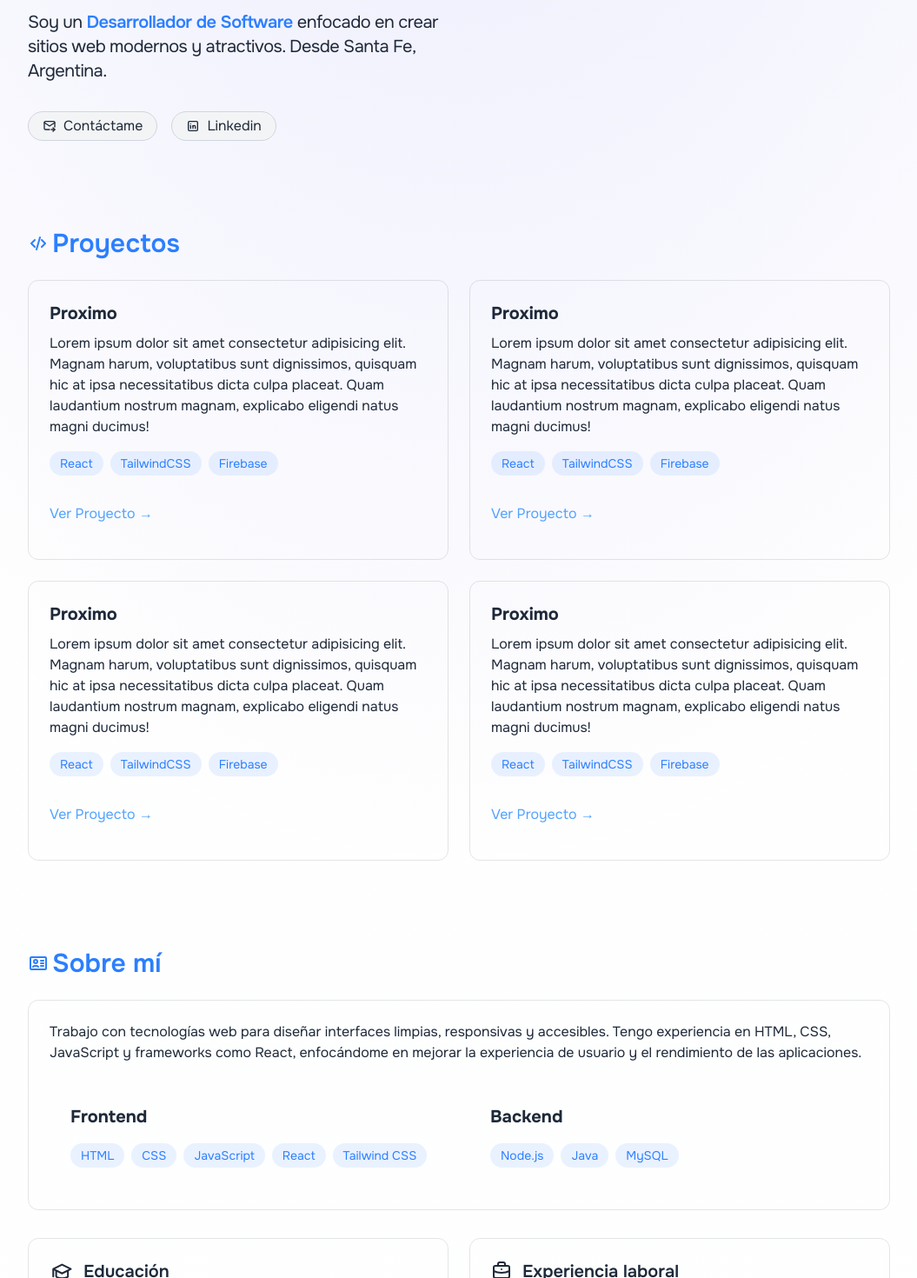
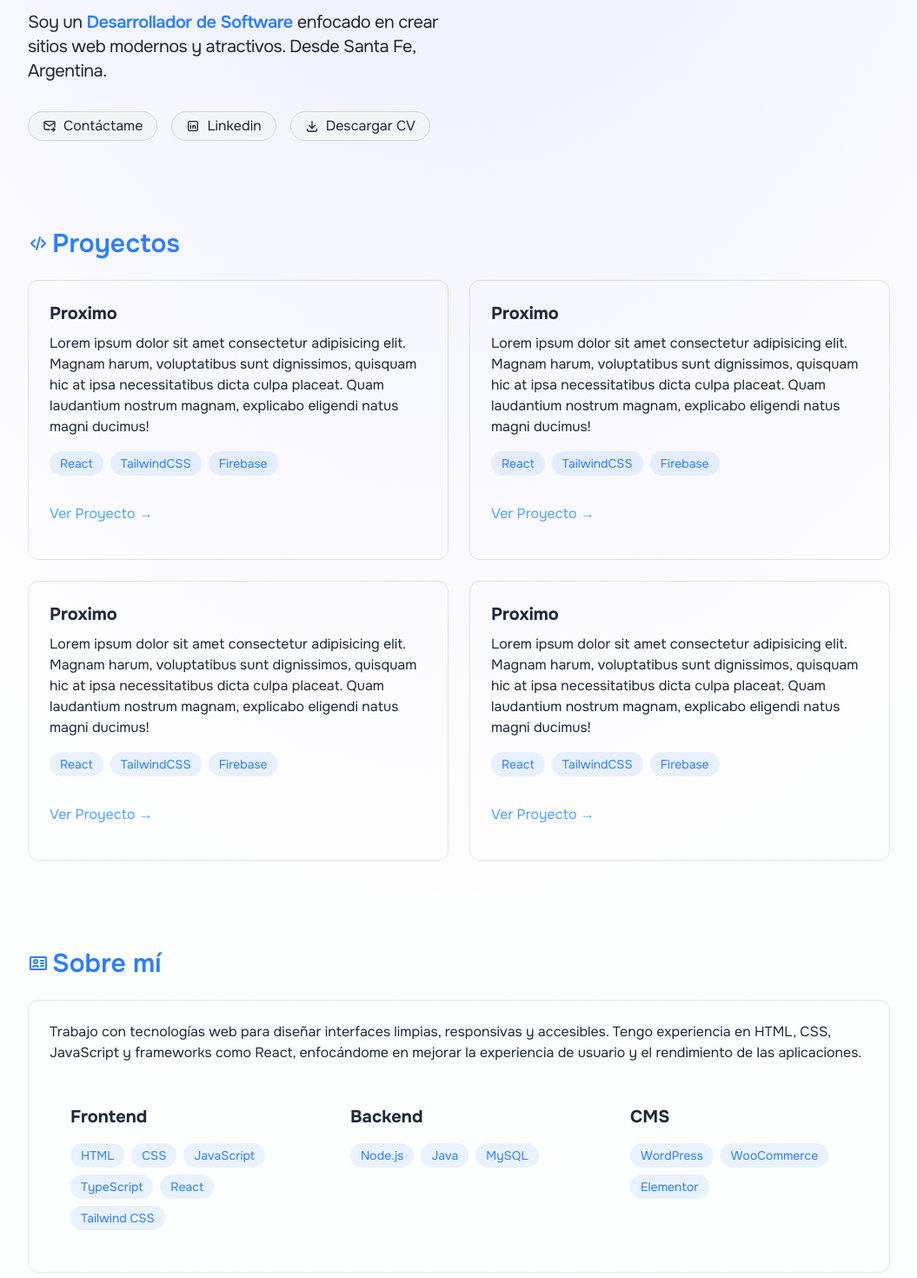
Before and after one commit to gastonr9/portfolio, a React (Vite) app: page / in a window 1280 px wide. Shown: the part 280-1750 px from the top of the page at 87% size, without its empty margins (112-1167 px from the left). Built offline with nearby package versions, Linux system fonts and the light colour scheme.

Commit message:
update resume pdf

```diff
--- a/src/components/sections/About.jsx
+++ b/src/components/sections/About.jsx
@@ -1,6 +1,14 @@
 export const About = () => {
-  const frontendSkills = ["HTML", "CSS", "JavaScript", "React", "Tailwind CSS"];
+  const frontendSkills = [
+    "HTML",
+    "CSS",
+    "JavaScript",
+    "TypeScript",
+    "React",
+    "Tailwind CSS",
+  ];
   const backendSkills = ["Node.js", "Java", "MySQL"];
+  const cmsSkills = ["WordPress", "WooCommerce", "Elementor"];
   return (
     <section
       id="sobre-mi"
@@ -35,7 +43,7 @@ export const About = () => {
             y frameworks como React, enfocándome en mejorar la experiencia de
             usuario y el rendimiento de las aplicaciones.
           </p>
-          <div className=" grid grid-cols-1 md:grid-cols-2 gap-6">
+          <div className=" grid grid-cols-1 md:grid-cols-3 gap-6">
             <div className=" rounded-xl p-6 hover:-translate-y-1 transition-all">
               <h3 className="text-xl font-bold mb-4">Frontend</h3>
               <div className="flex flex-wrap gap-2">
@@ -53,6 +61,19 @@ export const About = () => {
               <h3 className="text-xl font-bold mb-4">Backend</h3>
               <div className="flex flex-wrap gap-2">
                 {backendSkills.map((tech, key) => (
+                  <span
+                    key={key}
+                    className="bg-blue-500/10 text-blue-500 px-3 py-1 rounded-full text-sm hover:bg-blue-500/20 hover:shadow-[0_2px_8px_rgba(59,130,2246,0.2)] transition"
+                  >
+                    {tech}
+                  </span>
+                ))}
+              </div>
+            </div>
+            <div className=" rounded-xl p-6 hover:-translate-y-1 transition-all">
+              <h3 className="text-xl font-bold mb-4">CMS</h3>
+              <div className="flex flex-wrap gap-2">
+                {cmsSkills.map((tech, key) => (
                   <span
                     key={key}
                     className="bg-blue-500/10 text-blue-500 px-3 py-1 rounded-full text-sm hover:bg-blue-500/20 hover:shadow-[0_2px_8px_rgba(59,130,2246,0.2)] transition"
--- a/src/components/sections/Home.jsx
+++ b/src/components/sections/Home.jsx
@@ -91,6 +91,34 @@ export const Home = () => {
             </svg>
             Linkedin
           </a>
+          <a
+            href="/CV_Gaston_Rodriguez_dev.pdf"
+            download="CV_Gaston_Rodriguez_dev"
+            type="application/pdf"
+            target="_blank"
+            rel="noopener noreferrer"
+            role="link"
+            className="inline-flex items-center justify-center gap-2 px-4 py-1 text-gray-800 transition bg-gray-100 border border-gray-300 rounded-full dark:bg-gray-800 dark:border-gray-600 dark:text-white focus-visible:ring-blue-500 text-md hover:bg-gray-900 hover:border-gray-700 hover:text-white dark:hover:bg-gray-100 dark:hover:border-gray-300 dark:hover:text-black group max-w-fit focus:outline-none focus-visible:outline-none focus-visible:ring  focus-visible:ring-offset-2 active:bg-black"
+          >
+            <svg
+              className="size-4"
+              xmlns="http://www.w3.org/2000/svg"
+              width="24"
+              height="24"
+              viewBox="0 0 24 24"
+              strokeWidth="2"
+              stroke="currentColor"
+              fill="none"
+              strokeLinecap="round"
+              strokeLinejoin="round"
+            >
+              <path stroke="none" d="M0 0h24v24H0z" fill="none" />
+              <path d="M4 17v2a2 2 0 0 0 2 2h12a2 2 0 0 0 2 -2v-2" />
+              <path d="M7 11l5 5l5 -5" />
+              <path d="M12 4l0 12" />
+            </svg>
+            Descargar CV
+          </a>
         </nav>
       </div>
     </section>
```
Also changed, not shown: 1 other file (tests, documents, lock files or other folders).
